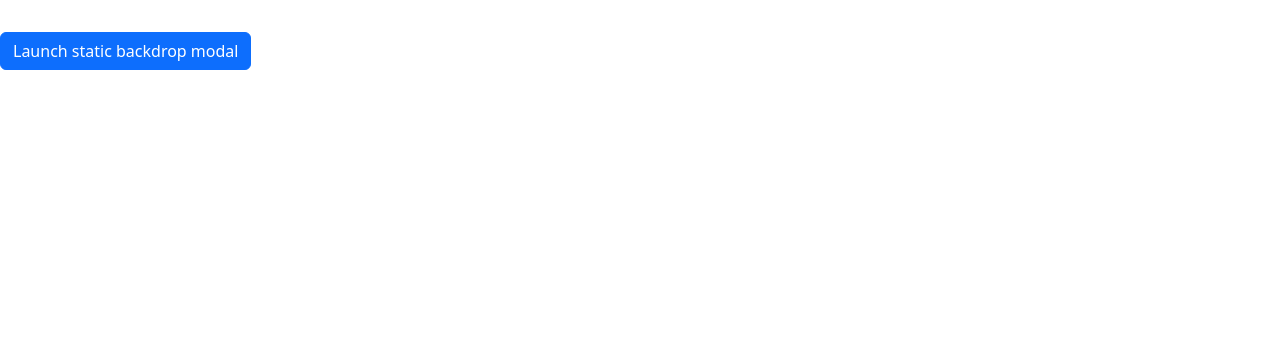
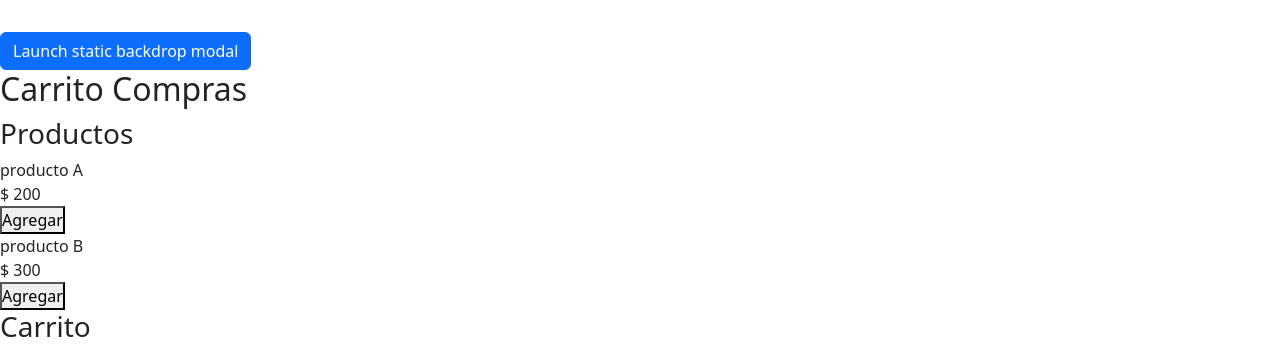
Before and after one commit to lampita/colaborative-react-project, a Next.js app: page / in a window 1280 px wide. Shown: the part 2202-2552 px from the top of the page. Before the commit the page ends 2272 px from the top, so only its background shows below. Built offline with nearby package versions, Linux system fonts and the light colour scheme.

Commit message:
Testn del engine del carrito

```diff
--- /dev/null
+++ b/src/pages/actions/actions.js
@@ -0,0 +1,8 @@
+
+
+export const TYPES={
+  ADD_TO_CART: "ADD_TO_CART",
+  REMOVE_ONE_PRODUCT: "REMOVE_ONE_PRODUCT",
+  REMOVE_ALL_PRODUCTS: "REMOVE_ALL_PRODUCTS",
+  CLEAR_CART: "CLEAR_CART",
+}
--- /dev/null
+++ b/src/pages/components/products/cart-item.js
@@ -0,0 +1,15 @@
+const CartItem = ({ item, deleteFromCart }) => {
+  const { name, price, id, quantity } = item;
+
+  return (
+    <div>
+      <div>{name}</div>
+      <div>
+        $ {price} x {quantity} = ${price * quantity}
+      </div>
+      <button onClick={() => deleteFromCart(id, false)}>Eliminar uno</button>
+      <button onClick={() => deleteFromCart(id, true)}>Eliminar todos</button>
+    </div>
+  );
+};
+export default CartItem;
--- /dev/null
+++ b/src/pages/components/products/products.js
@@ -0,0 +1,11 @@
+const Product = ({ product, addToCart }) => {
+  const { name, price, id } = product;
+  return (
+    <div>
+      <div>{name}</div>
+      <div>$ {price}</div>
+      <button onClick={() => addToCart(id)}>Agregar</button>
+    </div>
+  );
+};
+export default Product;
--- /dev/null
+++ b/src/pages/components/shopping-cart/ShoppingCart.js
@@ -0,0 +1,49 @@
+import { useReducer } from "react";
+import { shoppingInitialState } from "@/pages/initial-state/InitialState";
+import { TYPES } from "@/pages/actions/actions";
+import { shoppingReducer } from "@/pages/reducer/ShoppingReducer";
+import CartItem from "../products/cart-item";
+import Product from "../products/products";
+
+const ShoppingCart = () => {
+  const [state, dispatch] = useReducer(shoppingReducer, shoppingInitialState);
+  const { products, cart } = state;
+
+  const addToCart = (id) => {
+    dispatch({ type: TYPES.ADD_TO_CART, payload: id });
+  };
+
+  const deleteFromCart = (id, all) => {
+    if (all) {
+      dispatch({ type: TYPES.REMOVE_ALL_PRODUCTS, payload: id });
+    } else {
+      dispatch({ type: TYPES.REMOVE_ONE_PRODUCT, payload: id });
+    }
+
+    const deleteFromCart = (id) => {
+      if (all) {
+        dispatch({ type: TYPES.REMOVE_ALL_PRODUCTS, payload: id });
+      } else {
+        dispatch({ type: TYPES.REMOVE_ONE_PRODUCT, payload: id });
+      }
+    };
+  };
+  const clearCart = () => dispatch({ type: TYPES.CLEAR_CART });
+  return (
+    <>
+      <h2>Carrito Compras</h2>
+      <h3>Productos</h3>
+      {products.map((product) => (
+        <Product key={product.id} product={product} addToCart={addToCart} />
+      ))}
+      <div></div>
+      <h3>Carrito</h3>
+      {cart.map((item, index) => (
+        <CartItem key={index} item={item} deleteFromCart={deleteFromCart} />
+      ))}
+      <button onClick={clearCart}>Limpiar Carrito</button>
+    </>
+  );
+};
+
+export default ShoppingCart;
--- a/src/pages/context/GamesContextProvider.js
+++ b/src/pages/context/GamesContextProvider.js
@@ -18,8 +18,7 @@ const productos= [
     stars: "5",
     agotado: false,
 
-    image:
-      "https://storegamesargentina.com/wp-content/uploads/2023/07/XBOX-SERIES-5-2-220x275.png",
+    image: "https://storegamesargentina.com/wp-content/uploads/2023/07/XBOX-SERIES-5-2-220x275.png",
     title: "EA SPORTS FC 24 PS4",
     price: "24490",
   },
--- a/src/pages/index.js
+++ b/src/pages/index.js
@@ -5,6 +5,7 @@ import CartNavBar from "./components/nav-bar/cart_nav_bar";
 import Seccion from "./components/cards/Seccion";
 import GamesContextProvider from "./context/GamesContextProvider";
 import ModalBusqueda from "./components/nav-bar/modal_busqueda";
+import ShoppingCart from "./components/shopping-cart/ShoppingCart";
 
 export default function Home() {
   return (
@@ -23,7 +24,7 @@ export default function Home() {
         </GamesContextProvider>
         <ModalBusqueda />
 
-
+        <ShoppingCart />
       </main>
     </>
   );
--- /dev/null
+++ b/src/pages/initial-state/InitialState.js
@@ -0,0 +1,7 @@
+export const shoppingInitialState = {
+  products: [
+    { id: 1, name: "producto A", price: 200 },
+    { id: 2, name: "producto B", price: 300 },
+  ],
+  cart: [],
+};
--- /dev/null
+++ b/src/pages/reducer/ShoppingReducer.js
@@ -0,0 +1,55 @@
+import { TYPES } from "../actions/actions";
+import { shoppingInitialState } from "../initial-state/InitialState";
+export const shoppingReducer = (state, action) => {
+  switch (action.type) {
+    case TYPES.ADD_TO_CART: {
+      let newItem = state.products.find(
+        product => product.id === action.payload
+      );
+
+      let itemInCart = state.cart.find(item => item.id === newItem.id);
+
+      return itemInCart
+        ? {
+            ...state,
+            cart: state.cart.map((item) =>
+              item.id === newItem.id
+                ? { ...item, quantity: item.quantity + 1 }
+                : item
+            ),
+          }
+        : { ...state, cart: [...state.cart, { ...newItem, quantity: 1 }] };
+    }
+
+    case TYPES.REMOVE_ONE_PRODUCT: {
+      let itemToDelete = state.cart.find(item => item.id === action.payload);
+
+      return itemToDelete.quantity > 1
+        ? {
+            ...state,
+            cart: state.cart.map((item) =>
+              item.id === itemToDelete.id
+                ? { ...item, quantity: item.quantity - 1 }
+                : item
+            ),
+          }
+        : {
+            ...state,
+            cart: state.cart.filter((item) => item.id !== itemToDelete.id),
+          };
+    }
+
+    case TYPES.REMOVE_ALL_PRODUCTS: {
+      return {
+        ...state,
+        cart: state.cart.filter((item) => item.id !== action.payload),
+      };
+    }
+    case TYPES.CLEAR_CART: {
+      return shoppingInitialState;
+    }
+
+    default:
+      return state;
+  }
+};
```
Also changed, not shown: 2 other files (tests, documents, lock files or other folders).
